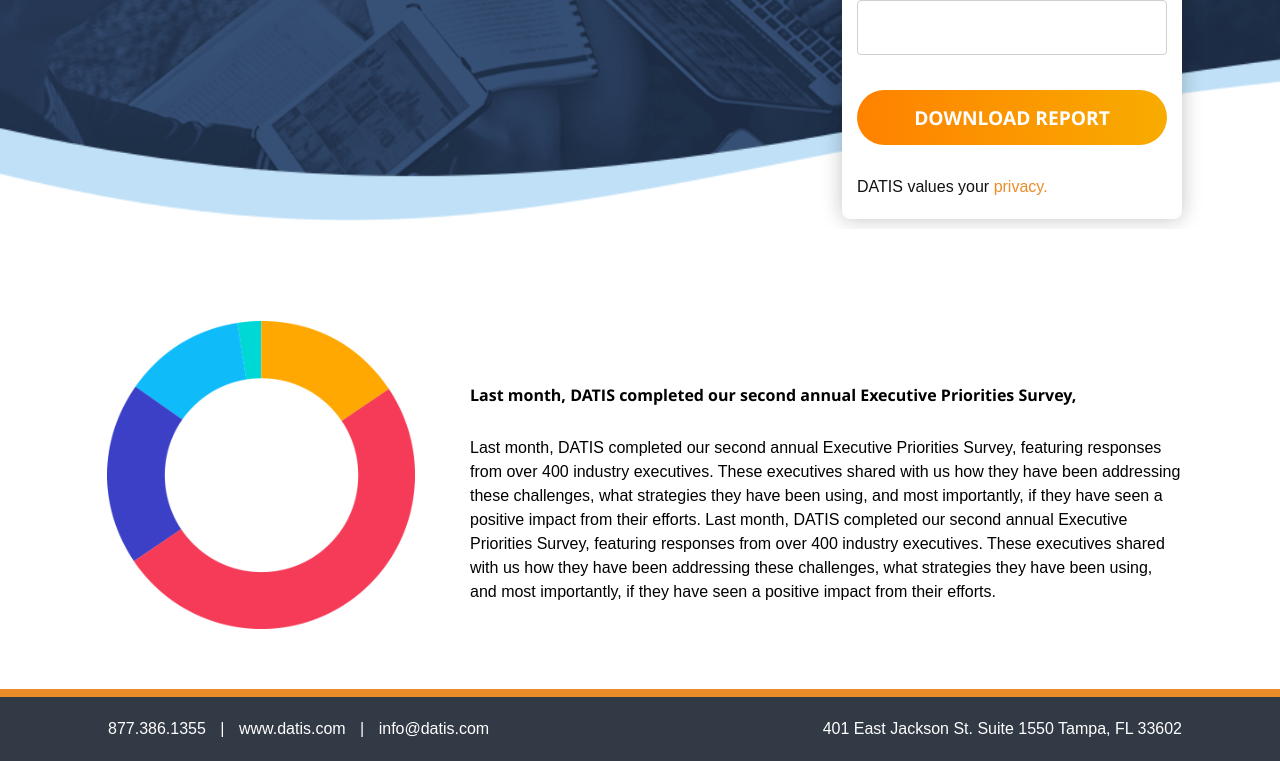
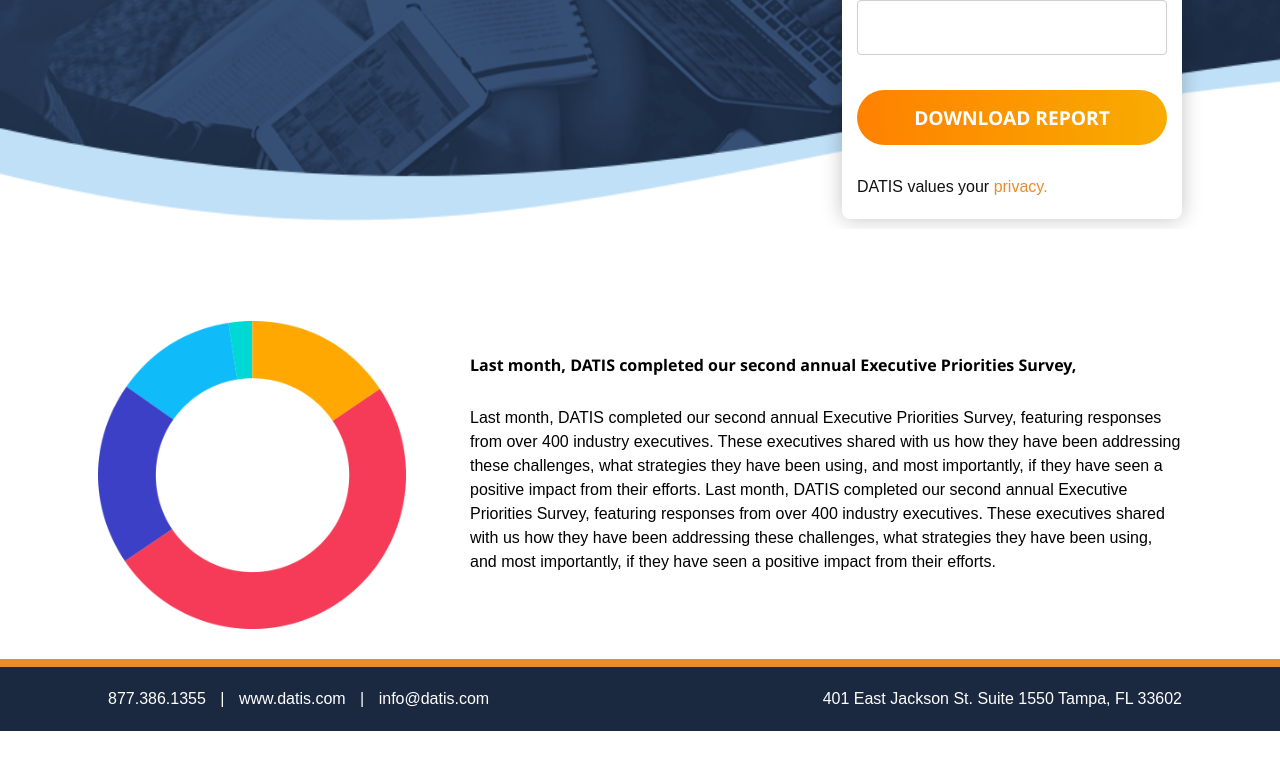
Before and after one commit to brianotoole/dts-pardot, a website built with webpack: page index.html in a window 1280 px wide. Shown: the part 444-1205 px from the top of the page. After the commit the page ends 1175 px from the top, so only its background shows below. Built offline with nearby package versions, Linux system fonts and the light colour scheme; a web font is replaced by a local one.

Commit message:
update styles

```diff
--- a/src/scss/base/_global.scss
+++ b/src/scss/base/_global.scss
@@ -81,11 +81,13 @@
 }
 
 .interior-content {
+  margin: 0 auto rem(30);
   img {
     display: block;
-    max-width: 65%;
-    margin: 0 auto rem(60);
+    max-width: 55%;
+    margin: rem(200) auto rem(60);
     @include bp_md {
+      margin: 0;
       padding-right: rem(15);
       max-width: 95%;
     }
--- a/src/scss/base/_variables.scss
+++ b/src/scss/base/_variables.scss
@@ -7,7 +7,7 @@
 *********************************************************/
 // color names
 $orange: #ea8c2a;
-$blue:   #323a45;
+$blue:   #1a2940;
 $l-blue: #bfe0f7;
 $gold:   #fdbf29;
 $navy:   #1a2940;
--- a/src/scss/layouts/_hero.scss
+++ b/src/scss/layouts/_hero.scss
@@ -69,7 +69,10 @@
   }
 
   &__subtitle {
-    margin: 0;
+    margin-bottom: rem(30);
+    @include bp_md {
+      margin: 0;
+    }
   }
 
   &__form {
```
Also changed, not shown: dist/css/style.css.
